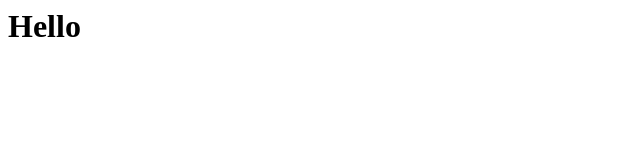
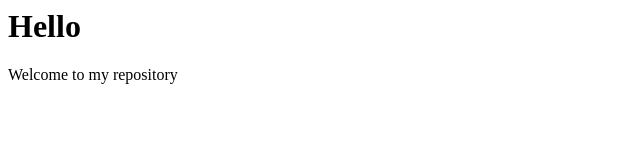
Before and after one commit to Tirtha2009/Tirtha, a plain HTML site: page index.html in a window 1280 px wide. Shown: the whole page, without its empty margins (0-640 px from the left). Drawn offline with Linux system fonts and the light colour scheme.

Commit message:
new line added

```diff
--- a/index.html
+++ b/index.html
@@ -3,5 +3,7 @@
     </head>
     <body>
         <h1>Hello</h1>
+        <p>Welcome to my repository
+        </p>
     </body>
 </html>
```
